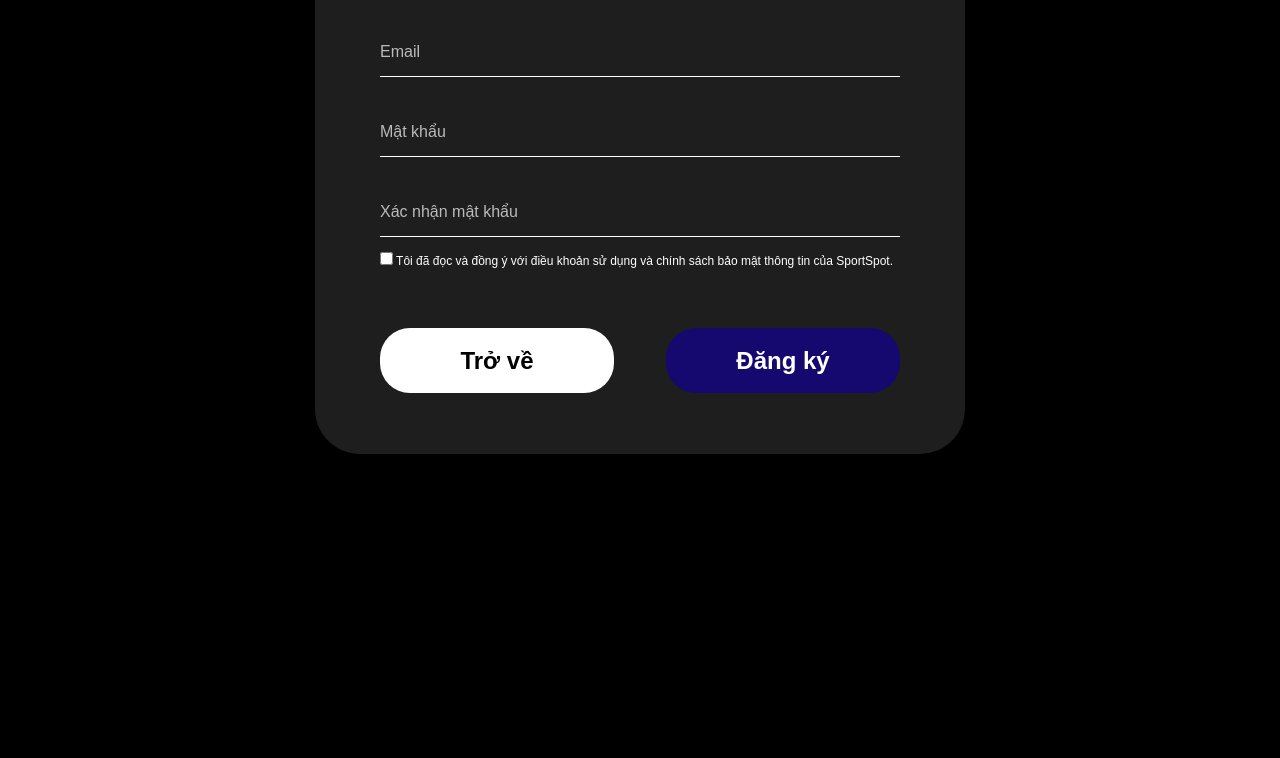
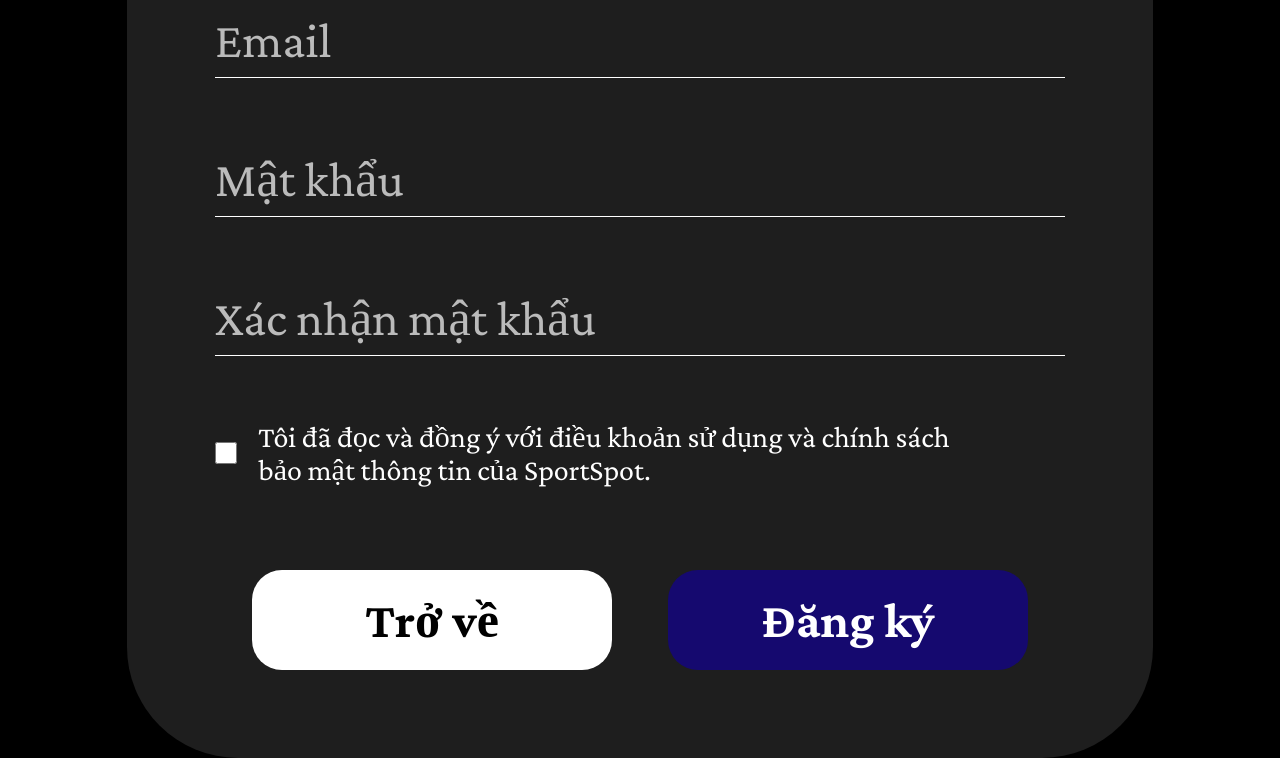
Before and after one commit to dinhkarate/UIT-VNU_IE104_SS, a plain HTML site: page Front-End/Sign_up.html in a window 1280 px wide. Shown: the part 321-1079 px from the top of the page. Before the commit the page ends 800 px from the top, so only its background shows below. Drawn offline with nearby package versions, Linux system fonts and the light colour scheme.

Commit message:
Chinh sua kich co trang Sign up

```diff
--- a/Front-End/Sign_up.html
+++ b/Front-End/Sign_up.html
@@ -4,17 +4,11 @@
     <meta charset="UTF-8" />
     <meta name="viewport" content="width=device-width, initial-scale=1.0" />
     <title>SportSpot</title>
+    <link rel="preconnect" href="https://fonts.googleapis.com" />
+    <link rel="preconnect" href="https://fonts.gstatic.com" crossorigin />
     <link
-      href="https://fonts.googleapis.com/css2?family=Merriweather:wght@400;700&display=swap"
+      href="https://fonts.googleapis.com/css2?family=Crimson+Pro:ital,wght@0,200..900;1,200..900&family=Roboto+Slab:wght@100..900&family=Roboto:ital,wght@0,100;0,300;0,400;0,500;0,700;0,900;1,100;1,300;1,400;1,500;1,700;1,900&display=swap"
       rel="stylesheet"
-    />
-    <link
-      href="https://fonts.googleapis.com/css2?family=Lato:wght@400;700&display=swap"
-      rel="stylesheet"
-    />
-    <link
-      rel="stylesheet"
-      href="https://cdnjs.cloudflare.com/ajax/libs/font-awesome/6.0.0-beta3/css/all.min.css"
     />
     <link href="styles.css" type="text/css" rel="stylesheet" />
   </head>
@@ -58,22 +52,16 @@
         </div>
 
         <div class="policy-approval">
-          <label
-            ><input type="checkbox" required /> Tôi đã đọc và đồng ý với điều
-            khoản sử dụng và chính sách bảo mật thông tin của SportSpot.</label
+          <input type="checkbox" id="terms" required />
+          <label for="t"
+            >Tôi đã đọc và đồng ý với điều khoản sử dụng và chính sách bảo mật
+            thông tin của SportSpot.</label
           >
         </div>
 
-        <div
-          style="
-            display: flex;
-            justify-content: space-between;
-            align-items: center;
-            width: 100%;
-          "
-        >
-          <button type="button" class="back-button">Trở về</button>
-          <button type="submit" class="register-button">Đăng ký</button>
+        <div class="button-container">
+          <button class="custom-button back-button">Trở về</button>
+          <button class="custom-button register-button">Đăng ký</button>
         </div>
       </form>
     </div>
--- a/Front-End/styles.css
+++ b/Front-End/styles.css
@@ -2,7 +2,7 @@
     margin: 0;
     padding: 0;
     box-sizing: border-box;
-    font-family: Arial, sans-serif;
+    font-family: "Crimson Pro", serif;
 }
 
 body {
@@ -17,34 +17,49 @@ body {
 
 .sign-up-box {
     position: relative;
-    width: 650px;
-    height: 750px;
+    width: 1026px;
+    height: 1358px;
     background: #1e1e1e;
-    border-radius: 45px;
+    border-radius: 111px;
     display: flex;
     justify-content: center;
     align-items: center;
     color: #fff;
     text-align: left;
-    padding: 65px;
     box-shadow: 0px 4px 20px rgba(0, 0, 0, 0.5);
 }
 
 h2 {
-    font-size: 2em;
+    font-weight: 400;
+    font-size: 65px;
+    line-height: 72.24px;
     color: #fff;
-    margin-bottom: 20px;
+    text-align: left;
+    margin-top: 10px;
+    margin-left: 88px;
+    margin-bottom: 25px;
+    margin-right: 71px;
 }
 
 .signin-link {
-    font-size: 0.85em;
+    font-size: 35px;
+    font-weight: 400;
+    line-height: 38.9px;
+    margin-left: 96px;
+    margin-bottom: 91px;
 }
 
 .input-box {
     position: relative;
-    width: 520px;
+    width: 850px;
+    height: 74px;
     margin: 30px 0;
-    margin-bottom: 2px;
+    margin-left: 88px;
+    margin-bottom: 65px;
+}
+
+.input-box:last-child {
+    margin-bottom: 0;
 }
 
 .input-box label {
@@ -52,7 +67,7 @@ h2 {
     top: 50%;
     left: 0px;
     transform: translateY(-50%);
-    font-size: 1em;
+    font-size: 50px;
     color: #bbb;
     pointer-events: none;
     transition: 0.3s ease;
@@ -61,8 +76,8 @@ h2 {
 .input-box input:focus ~ label,
 .input-box input:not(:placeholder-shown) ~ label
  {
-    top: 5px;
-    font-size: 0.8em;
+    top: -10px;
+    font-size: 30px;
     color: #1877F2;
 }
 
@@ -70,38 +85,54 @@ h2 {
 .input-box input:valid {
     color: #1877F2;
     border-bottom: 2px solid #1877F2;
-    font-size: 1.5em;
+    font-size: 50px;
 }
 
 .input-box input {
     width: 100%;
-    height: 50px;
+    height: 75px;
     background: transparent;
     outline: none;
-    font-size: 1.5em;
-    color: #fff;
     border: none;
     border-bottom: 1px solid #fff;
 }
 
 .policy-approval {
     display: flex;
-    margin: 0px;
     align-items: center;
-    font-size: 0.75em;
-    margin-top: 15px;
+    margin-top: 65px;
+    margin-left: 88px;
+    margin-right: 182px;
 }
 
-.back-button,
-.register-button {
-    margin-top: 60px;
-    width: 45%;
-    height: 65px;
+input[type="checkbox"]{
+    width: 34px;
+    height: 34px;
+    font-weight: 400;
+}
+
+.policy-approval label {
+    margin-left: 21px;
+    font-size: 30px;
+    line-height: 33.34px;
+}
+
+.button-container {
+    display: flex;
+    justify-content: center;
+    gap: 56px;
+    margin-top: 84px;
+}
+
+.custom-button {
+    width: 360px;
+    height: 100px;
     border: none;
     outline: none;
     border-radius: 30px;
     cursor: pointer;
-    font-size: 1.5em;
+    font-size: 50px;
+    line-height: 55.57px;
     font-weight: 700;
 }
 
```
